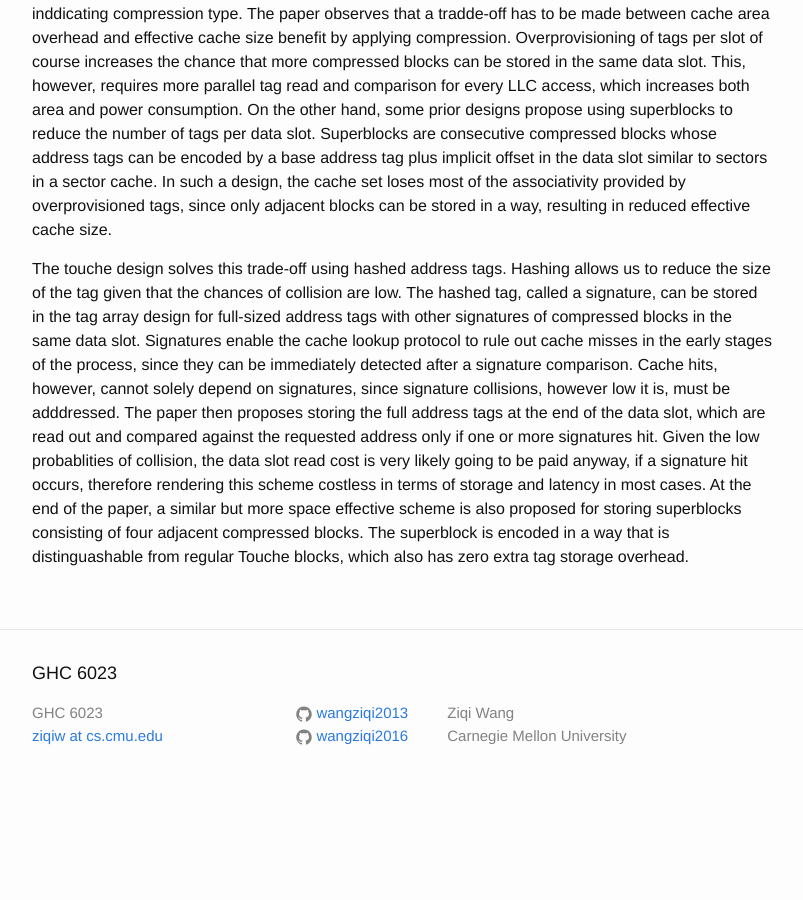
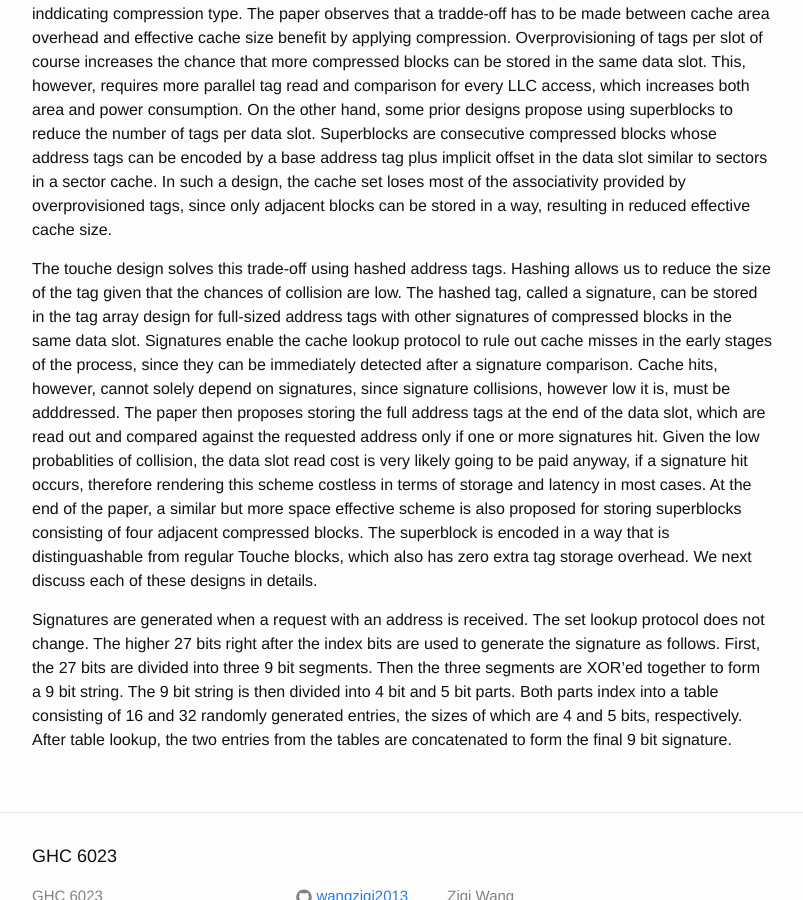
Before and after one commit to wangziqi2013/wangziqi2013.github.io, a Jekyll site: the page built from _posts/2020-06-06-touche.markdown, in a window 1280 px wide and 900 px high, scrolled down 739 px. Shown: the whole window, without its empty margins (238-1041 px from the left). Built offline with Jekyll 4.4.1, drawn with Linux system fonts in a browser that asks for light colours; before the commit the page ends 1546 px from its top, so only the background shows below that.

Commit message:
Adding signature

```diff
--- a/_posts/2020-06-06-touche.markdown
+++ b/_posts/2020-06-06-touche.markdown
@@ -41,4 +41,11 @@ probablities of collision, the data slot read cost is very likely going to be pa
 therefore rendering this scheme costless in terms of storage and latency in most cases. At the end of the paper, a similar
 but more space effective scheme is also proposed for storing superblocks consisting of four adjacent compressed blocks.
 The superblock is encoded in a way that is distinguashable from regular Touche blocks, which also has zero extra
-tag storage overhead.
+tag storage overhead. We next discuss each of these designs in details.
+
+Signatures are generated when a request with an address is received. The set lookup protocol does not change. The higher
+27 bits right after the index bits are used to generate the signature as follows. First, the 27 bits are divided into three
+9 bit segments. Then the three segments are XOR'ed together to form a 9 bit string. The 9 bit string is then divided into
+4 bit and 5 bit parts. Both parts index into a table consisting of 16 and 32 randomly generated entries, the sizes of which
+are 4 and 5 bits, respectively. After table lookup, the two entries from the tables are concatenated to form the final
+9 bit signature.
```
